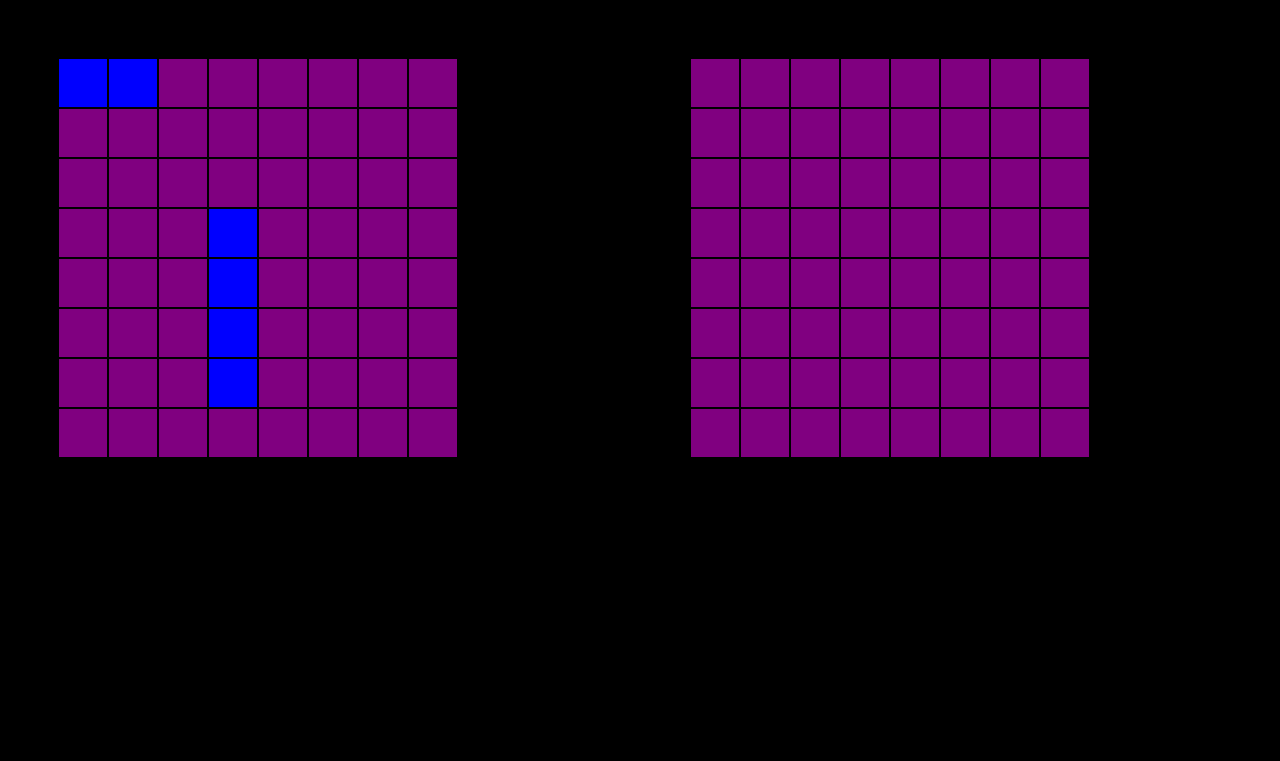
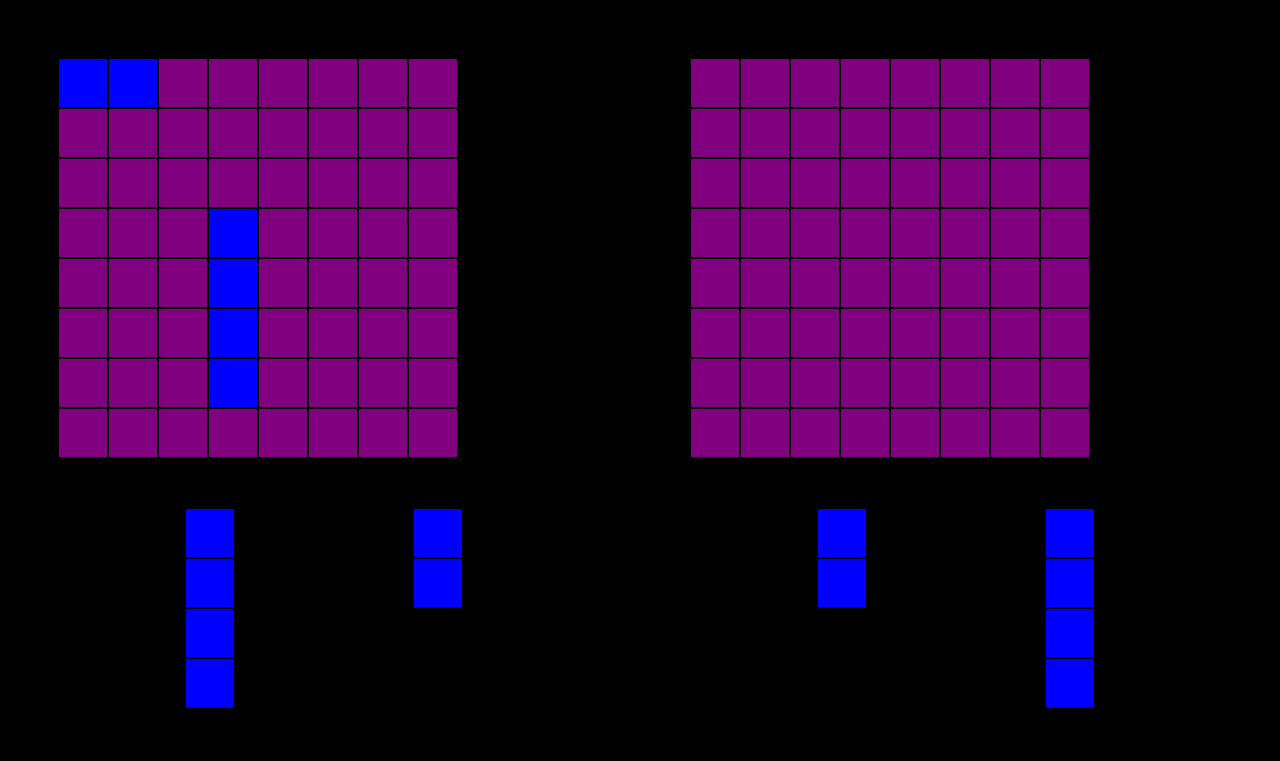
Before and after one commit to carlosmperezm/battleship, a website with bundled scripts: page src/index.html in a window 1280 px wide. Built offline with nearby package versions, Linux system fonts and the light colour scheme.

Commit message:
Display ships under the board board before pick them

```diff
--- a/src/styles.css
+++ b/src/styles.css
@@ -9,9 +9,10 @@ body {
 main {
   display: grid;
   grid-template-columns: 1fr 1fr;
+  grid-template-rows: 2fr 1fr;
   grid-template-areas:
     'player1 player2'
-    /* 'player1' 'player2' */
+    'ships1 ships2'
   ;
 }
 
@@ -48,3 +49,16 @@ main {
 .board.player2 {
   grid-area: player2;
 }
+
+.ships-container {
+  display: flex;
+  justify-content: space-evenly;
+}
+
+.ships-container.player1 {
+  grid-area: ships1
+}
+
+.ships-container.player2 {
+  grid-area: ships2
+}
--- a/src/ui/DOMController.js
+++ b/src/ui/DOMController.js
@@ -29,8 +29,7 @@ export class DOMController {
     if (previousBoardDiv) {
       console.log('YES')
       DOMController.main.removeChild(previousBoardDiv);
-    } else { console.log('NO') }
-
+    }
     const boardDiv = DOMController.createBoard(player);
     DOMController.main.appendChild(boardDiv);
   }
@@ -38,8 +37,28 @@ export class DOMController {
     player.gameboard.placeShip(ship, coordinates);
     DOMController.renderBoard(player);
   }
+  static createShip(ship) {
+    const shipDiv = document.createElement('div');
+    for (let i = 0; i < ship.length; i++) {
+      const div = document.createElement('div');
+      div.classList.add('board-square', 'ship');
+      shipDiv.appendChild(div);
+    }
+    return shipDiv;
+  }
+  static renderShip(ship, player) {
+    const shipDiv = DOMController.createShip(ship);
+    let shipsContainer = document.querySelector(`.ships-container.${player.name}`);
+    if (!shipsContainer) {
+      shipsContainer = document.createElement('div');
+    }
+    shipsContainer.classList.add('ships-container', player.name);
+    shipsContainer.appendChild(shipDiv);
+    DOMController.main.appendChild(shipsContainer);
+  }
 
   static get main() {
     return DOMController.#main;
   }
+
 }
--- a/src/ui/game.js
+++ b/src/ui/game.js
@@ -20,4 +20,10 @@ export function startGame() {
 
   DOMController.placeShip(ship1, player1, [[0, 0], [0, 1]]);
   DOMController.placeShip(ship2, player1, [[3, 3], [4, 3], [5, 3], [6, 3]]);
+
+  DOMController.renderShip(ship2, player1);
+  DOMController.renderShip(ship1, player1);
+
+  DOMController.renderShip(ship1, player2);
+  DOMController.renderShip(ship2, player2);
 }
```
